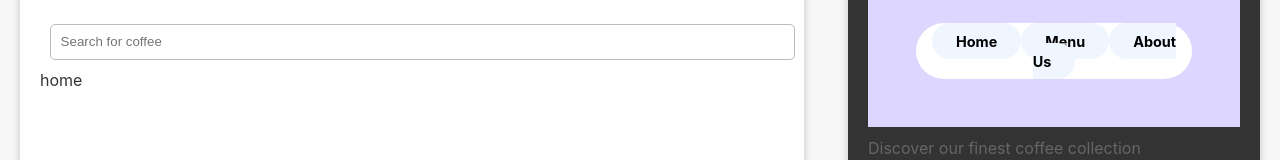
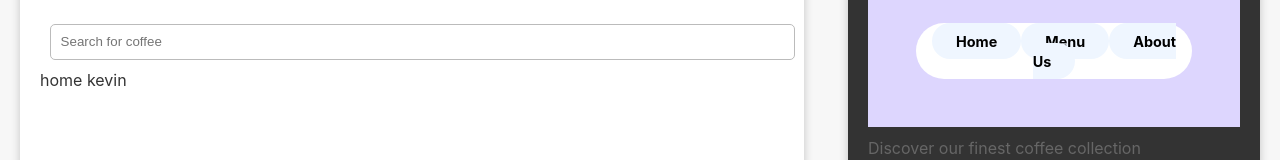
Before and after one commit to festus-sulumeti/Coffee-Phase-2-project, a React (Create React App) app: page /Home in a window 1280 px wide. Shown: the part 151-311 px from the top of the page. Built offline with nearby package versions, Linux system fonts and the light colour scheme.

Commit message:
THe changes

```diff
--- a/src/App.js
+++ b/src/App.js
@@ -73,7 +73,7 @@ function App() {
               }
             />
             <Route
-              path="/About"
+              path="/AboutUs"
               element={
                 <>
                   <AboutUs />
--- a/src/pages/Home.js
+++ b/src/pages/Home.js
@@ -2,7 +2,7 @@ import React from 'react'
 
 function Home() {
   return (
-    <div>home</div>
+    <div>home kevin</div>
   )
 }
 
```
